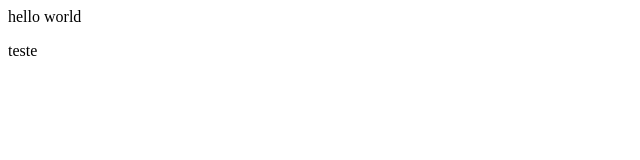
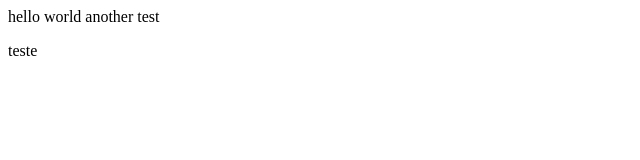
Before and after one commit to Silencepls/FreeCodeCamp-Exercise, a plain HTML site: page index.html in a window 1280 px wide. Shown: the full height of the page, 0-640 px from the left. Drawn offline with Linux system fonts and the light colour scheme.

Commit message:
another test

```diff
--- a/index.html
+++ b/index.html
@@ -7,7 +7,7 @@
     <title>Document</title>
 </head>
 <body>
-    hello world
+    hello world another test
     <p>teste</p>
 </body>
 </html>
```
